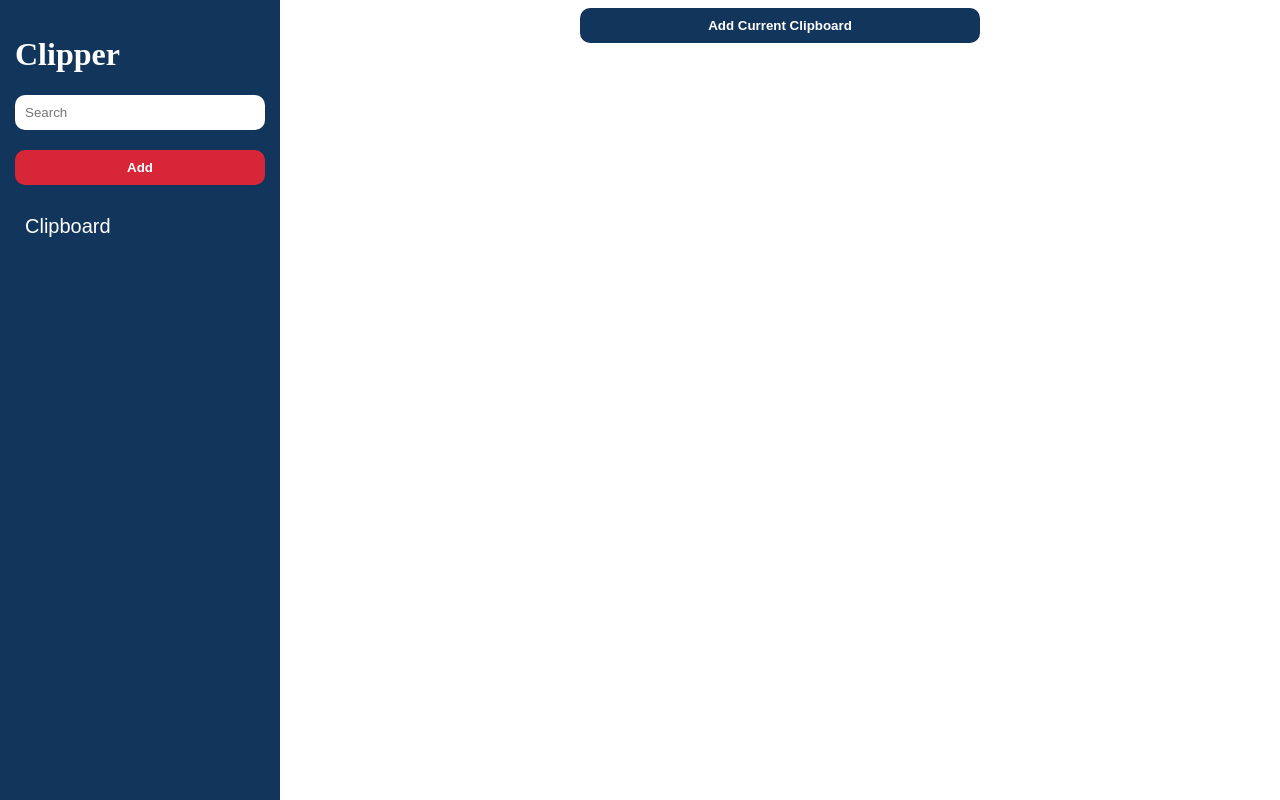
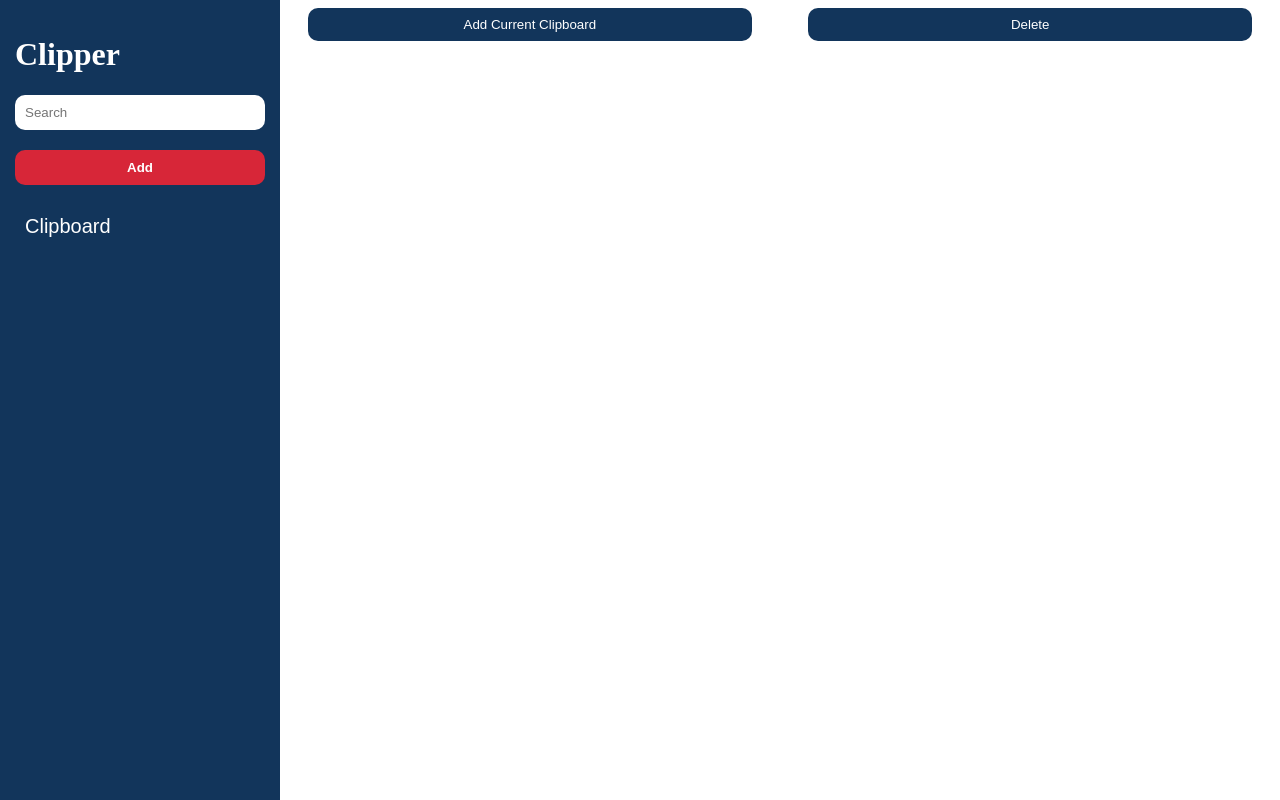
Before and after one commit to MohamedTalaat-Coder/clipper, a Django app: page / in a window 1280 px wide. Run offline with Django 4.2, Linux system fonts and the light colour scheme; data that the repository does not hold is empty.

Commit message:
delete section

```diff
--- a/src/clipboard/templates/clipboard/index.html
+++ b/src/clipboard/templates/clipboard/index.html
@@ -26,7 +26,8 @@
 </div>
 <div class="section-clipboard" id="section-clipboard">
   <div class="add-current-clipboard-container">
-  <button class="add-current-clipboard" id="add-clipboard-button">Add Current Clipboard</button>
+  <button class="section-button" id="add-clipboard-button">Add Current Clipboard</button>
+  <button class="section-button" id="delete-section">Delete</button>
   </div>
   <div id="clipboards-container">
   {% for clipboard in clipboards %}
--- a/src/clipboard/urls.py
+++ b/src/clipboard/urls.py
@@ -22,5 +22,6 @@ urlpatterns = [
     path("create/", CreateSection.as_view(), name="create_section"),
     path("<str:section>/add/", AddToSection.as_view(), name="add_to_section"),
     path("<int:id>/", SectionClipboard.as_view(), name="clipboards"),
-    path("<int:id>/delete", DeleteClipboard.as_view(), name="delete_clipboard"),
+    path("<int:section>/<int:clipboard>/delete", DeleteClipboard.as_view(), name="delete_clipboard"),
+    path("<int:section>/delete", DeleteSection.as_view(), name="delete_section")
 ]
--- a/src/clipboard/views.py
+++ b/src/clipboard/views.py
@@ -30,8 +30,12 @@ class SectionClipboard(ListView):
         queryset = self.get_queryset()
         sections = queryset['sections']
         clipboards = queryset['clipboards']
-        return JsonResponse({"success": True, "clipboards": list(clipboards.values()), "sections": list(
-            sections.values())})
+        return JsonResponse({
+            "success": True,
+            "clipboards": list(clipboards.values()),
+            "sections": list(sections.values()),
+            "section": kwargs['id'],
+        })
 
     def get_queryset(self):
         section = self.kwargs['id']
@@ -87,5 +91,16 @@ class DeleteClipboard(DeleteView):
         return JsonResponse({"success":True})
 
     def get_object(self, queryset=None):
-        print("delete request recived")
-        return Clipboard.objects.get(id=self.kwargs['id'])
+        return Clipboard.objects.get(id=self.kwargs['clipboard'])
+
+class DeleteSection(DeleteView):
+    model = Section
+
+    def get_object(self):
+        section_id = self.kwargs.get("section")
+        print("wwe", section_id)
+        return Section.objects.get(id=section_id)
+
+    def delete(self, request, *args, **kwargs):
+        self.get_object().delete()
+        return JsonResponse({"success": True})
--- a/src/static/scripts/add.js
+++ b/src/static/scripts/add.js
@@ -104,17 +104,28 @@ function getCookie(name) {
 }
 
 function append_new_section(section, id) {
+  console.log(section, id)
   const parent = document.getElementById("sections-container");
   const container = document.createElement("div");
   container.classList.add("created-clipboard", "clipboard");
   container.addEventListener("click", get_section_clipboards, false);
-  container.innerHTML = `
-  <div class="header">
-      <button data-section="${id}">${section}</button>
-    </div>
-  `;
+
+  const header = document.createElement("div");
+  header.classList.add("header");
+
+  const button = document.createElement("button");
+  button.setAttribute("data-section", id);
+  button.textContent = section;
+  button.addEventListener("click", () => {
+    history.pushState(null, null, "/"+button.dataset.section + "/")
+    select_clipboard(null, container)
+  })
+
+  header.appendChild(button);
+  container.appendChild(header);
   parent.appendChild(container);
-}
+ }
+
 
 function append_new_clipboard(data) {
   const container = document.createElement("div");
--- a/src/static/scripts/delete.js
+++ b/src/static/scripts/delete.js
@@ -1,10 +1,33 @@
 document.addEventListener("DOMContentLoaded", function () {
   const delete_buttons = document.querySelectorAll(".delete-button");
+  const delete_section = document.getElementById("delete-section");
   console.log(delete_buttons);
   delete_buttons.forEach((button) => {
     button.addEventListener("click", (event) => {
       delete_clipboard(button);
     });
+  });
+  delete_section.addEventListener("click", () => {
+    const urlParts = window.location.href.split("/")[3];
+    fetch(`/${urlParts}/delete`, {
+      method: "DELETE",
+      headers: {
+        "X-CSRFToken": getCookie("csrftoken"),
+      },
+    })
+      .then((response) => response.json())
+      .then((data) => {
+        if (data.success) {
+          const sectionElement = document.querySelector(`[data-section='${urlParts}']`);
+          sectionElement.remove();
+
+          const clipboardContainers = document.getElementsByClassName("clipboard-container");
+          while (clipboardContainers.length > 0) {
+            clipboardContainers[0].remove();
+          }
+
+        }
+      });
   });
 });
 
@@ -26,7 +49,8 @@ function getCookie(name) {
 function delete_clipboard(button) {
   const clipboard = button.parentElement.parentElement;
   const clipboard_id = clipboard.dataset.clipboard;
-  fetch(`/${clipboard_id}/delete`, {
+    const section = window.location.href.split("/")[3];
+  fetch(`/${section}/${clipboard_id}/delete`, {
     method: "DELETE",
     headers: {
       "content-type": "application/json",
--- a/src/static/scripts/get.js
+++ b/src/static/scripts/get.js
@@ -1,10 +1,10 @@
-
 document.addEventListener("DOMContentLoaded", function () {
   let csrftoken = getCookie("csrftoken");
   const section_div = document.querySelectorAll(".created-clipboard");
   section_div.forEach((clipboard) => {
     clipboard.addEventListener("click", (event) => {
       const section = event.target.dataset.section;
+      console;
       fetch(`/${section}/`, {
         method: "POST",
         headers: {
@@ -16,25 +16,18 @@ document.addEventListener("DOMContentLoaded", function () {
         .then((response) => response.json())
         .then((data) => {
           if (data.success) {
+            console.log(data.section);
             add_clipboards("section-clipboard", data.clipboards);
-            history.pushState(null, null, "/" + section + "/");
+            history.pushState(null, null, "/" + data.section + "/");
             const clipboards_container = document.getElementById(
               "clipboards-container"
             );
-            if (clipboards_container) {
-              clipboards_container.remove();
-            }
-            let clipboards = document.querySelectorAll(".created-clipboard");
-            clipboards.forEach(clip_div => {
-              clip_div.classList.remove("selected")
-            })
-            clipboard.classList.add("selected")
+            select_clipboard(clipboards_container, clipboard)
           }
         });
     });
   });
 });
-
 
 function getCookie(name) {
   let cookieValue = null;
@@ -57,7 +50,7 @@ function add_clipboards(parent, clipboards) {
   for (let i = 0; i < clipboards.length; i++) {
     let clipboard_container = document.createElement("div");
     clipboard_container.classList.add("clipboard-container");
-    clipboard_container.dataset.clipboard = clipboards[i].id
+    clipboard_container.dataset.clipboard = clipboards[i].id;
     let header = document.createElement("div");
     header.classList.add("header");
     header.textContent = clipboards[i].key;
@@ -69,9 +62,9 @@ function add_clipboards(parent, clipboards) {
     const delete_button = document.createElement("button");
     delete_button.textContent = "Delete";
     delete_button.classList.add("delete-button");
-    delete_button.addEventListener("click", function() {
-      delete_clipboard(clipboard_container)
-    })
+    delete_button.addEventListener("click", function () {
+      delete_clipboard(clipboard_container);
+    });
     const copy_button = document.createElement("button");
     copy_button.textContent = "Copy";
     copy_button.classList.add("copy-button");
@@ -82,9 +75,10 @@ function add_clipboards(parent, clipboards) {
     clipboards_container.appendChild(clipboard_container);
     clipboard_container.appendChild(clipboard_actions);
   }
-  document.getElementById("section-clipboard").appendChild(clipboards_container);
+  document
+    .getElementById("section-clipboard")
+    .appendChild(clipboards_container);
 }
-
 
 function delete_clipboard(clipboard) {
   const clipboard_id = clipboard.dataset.clipboard;
@@ -103,3 +97,17 @@ function delete_clipboard(clipboard) {
       }
     });
 }
+
+function select_clipboard(clipboards_container, clipboard) {
+  console.log("xxxxxxxxxxxxxxxx");
+  if (clipboards_container) {
+    clipboards_container.remove();
+  }
+  let elements = document.querySelectorAll(".created-clipboard");
+  elements.forEach(function (element) {
+    console.log(element)
+    element.classList.remove("selected");
+  });
+
+  clipboard.classList.add("selected");
+}
--- a/src/static/styles/styles.css
+++ b/src/static/styles/styles.css
@@ -125,9 +125,15 @@ border-radius: 10px;
 
 }
 
-.add-current-clipboard-container {
-  width: 100%;
-  text-align: center;
+.section-button {
+  width: 47%;
+  border-radius: 10px;
+  border: none;
+  background-color: var(--blue-color);
+  color: var(--body-color);
+  padding: 9px;
+  cursor: pointer;
+
 }
 
 .add-current-clipboard {
@@ -173,3 +179,8 @@ pre {
 .clipboard-actions button:first-child {
   margin-left: 10px;
 }
+
+.add-current-clipboard-container {
+  display: flex;
+  justify-content: space-between;
+}
```
